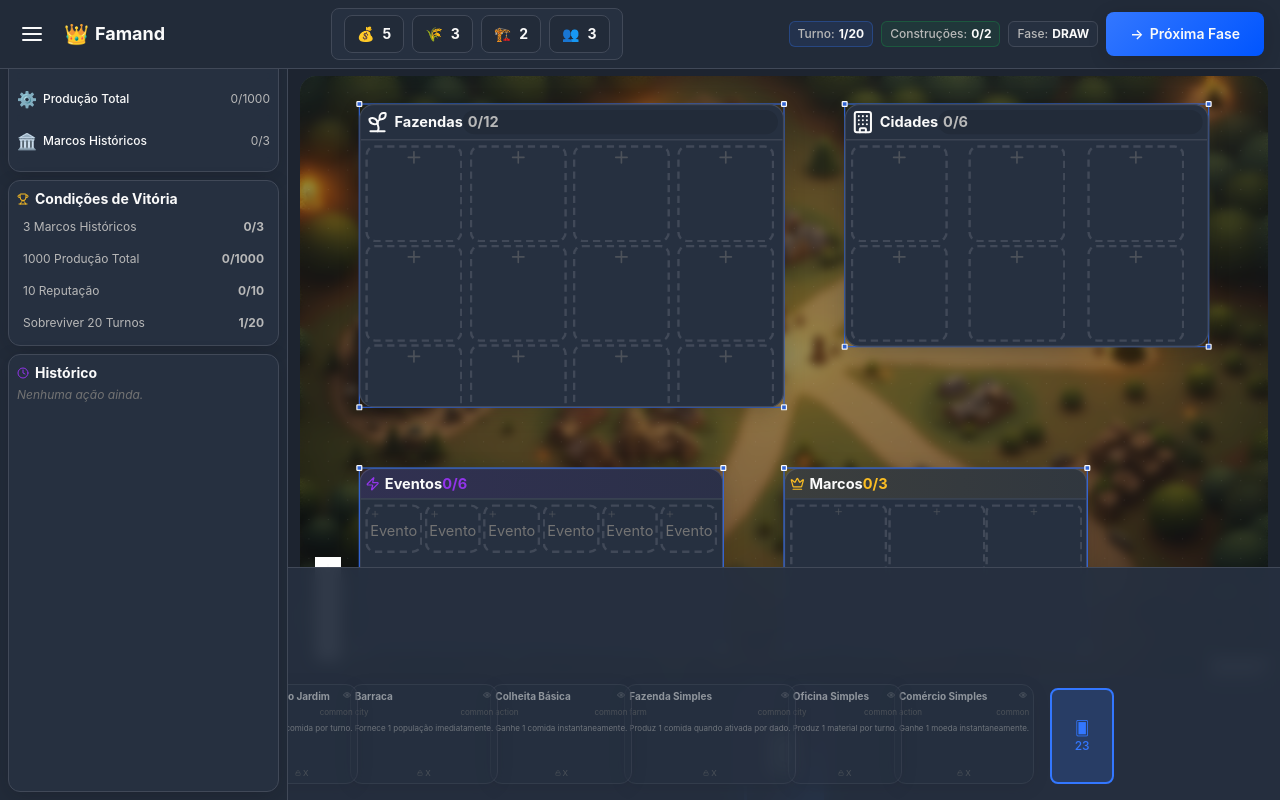
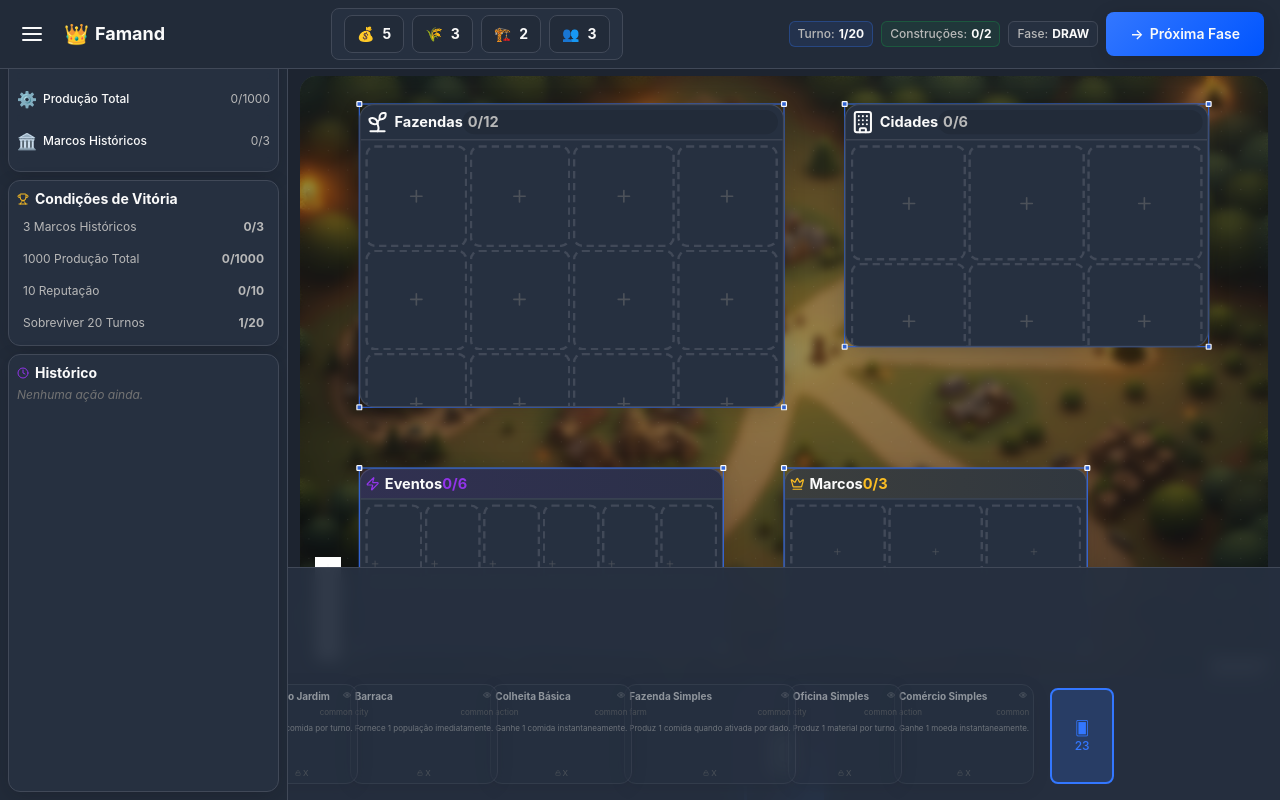
Before and after one commit to dmklda/farmandcity, a React (Vite) app: page / in a window 1280 px wide. Built offline with nearby package versions, Linux system fonts and the light colour scheme.

Commit message:
Refactor grid cells to be flexible
Make grid cells (Farm, City, Landmark, Event) flexible and responsive to resizing, ensuring they adapt to the new ReactFlow layout.

```diff
--- a/src/components/flow-nodes/CityNode.tsx
+++ b/src/components/flow-nodes/CityNode.tsx
@@ -22,13 +22,13 @@ const CityNode: React.FC<{ data: CityNodeData }> = ({ data }) => {
   const renderGrid = () => {
     const cols = grid[0]?.length || 2;
     return (
-      <div className={`grid gap-0.5 p-1`} style={{ gridTemplateColumns: `repeat(${cols}, minmax(0, 1fr))` }}>
+      <div className={`grid gap-0.5 p-1 flex-1`} style={{ gridTemplateColumns: `repeat(${cols}, minmax(0, 1fr))` }}>
         {grid.flatMap((row, rowIndex) =>
           row.map((cell, colIndex) => (
             <div
               key={`${rowIndex}-${colIndex}`}
               className={`
-                grid-cell w-20 h-20 place-items-center text-xs font-medium cursor-pointer
+                grid-cell aspect-square flex items-center justify-center text-xs font-medium cursor-pointer
                 ${highlight ? 'available' : ''}
                 ${cell.card ? 'bg-surface-hover border-solid' : 'border-2 border-dashed border-border'}
               `}
@@ -55,7 +55,7 @@ const CityNode: React.FC<{ data: CityNodeData }> = ({ data }) => {
     <>
       <NodeResizer minWidth={300} minHeight={200} />
       <div className={`
-        surface-elevated transition-all duration-300 relative overflow-hidden w-full h-full
+        surface-elevated transition-all duration-300 relative overflow-hidden w-full h-full flex flex-col
         ${highlight ? 'ring-2 ring-offset-2 ring-offset-background ring-city-color' : ''}
       `}>
         {/* Header */}
--- a/src/components/flow-nodes/EventNode.tsx
+++ b/src/components/flow-nodes/EventNode.tsx
@@ -22,7 +22,7 @@ const EventNode: React.FC<{ data: EventNodeData }> = ({ data }) => {
   return (
     <>
       <NodeResizer minWidth={250} minHeight={150} />
-      <div className="surface-elevated border-2 border-magic-color w-full h-full">
+      <div className="surface-elevated border-2 border-magic-color w-full h-full flex flex-col">
         <div className="p-1 border-b border-border bg-gradient-to-r from-magic-color/10 to-magic-color/5">
           <div className="grid grid-cols-[auto_1fr_auto] items-center">
             <div className="grid grid-cols-[auto_auto] items-center gap-1">
@@ -35,15 +35,15 @@ const EventNode: React.FC<{ data: EventNodeData }> = ({ data }) => {
           </div>
         </div>
 
-        <div className="p-1">
-          <div className="grid auto-cols-fr grid-flow-col gap-0.5">
+        <div className="p-1 flex-1">
+          <div className="grid auto-cols-fr grid-flow-col gap-0.5 h-full">
             {Array.from({ length: eventMax }, (_, i) => {
               const eventCard = eventGrid[0] && eventGrid[0][i]?.card;
               return (
                 <div
                   key={i}
                   className={`
-                    min-h-[40px] rounded-lg border-2 border-dashed grid grid-rows-[auto_auto_auto] place-items-center
+                    min-h-[40px] rounded-lg border-2 border-dashed flex flex-col items-center justify-center
                     transition-all duration-300 cursor-pointer
                     ${highlight ? 'border-magic-color bg-magic-color/10' : 'border-border bg-surface-card'}
                     ${eventCard ? 'border-solid bg-surface-hover' : ''}
--- a/src/components/flow-nodes/FarmNode.tsx
+++ b/src/components/flow-nodes/FarmNode.tsx
@@ -22,13 +22,13 @@ const FarmNode: React.FC<{ data: FarmNodeData }> = ({ data }) => {
   const renderGrid = () => {
     const cols = grid[0]?.length || 2;
     return (
-      <div className={`grid gap-0.5 p-1`} style={{ gridTemplateColumns: `repeat(${cols}, minmax(0, 1fr))` }}>
+      <div className={`grid gap-0.5 p-1 flex-1`} style={{ gridTemplateColumns: `repeat(${cols}, minmax(0, 1fr))` }}>
         {grid.flatMap((row, rowIndex) =>
           row.map((cell, colIndex) => (
             <div
               key={`${rowIndex}-${colIndex}`}
               className={`
-                grid-cell w-20 h-20 place-items-center text-xs font-medium cursor-pointer
+                grid-cell aspect-square flex items-center justify-center text-xs font-medium cursor-pointer
                 ${highlight ? 'available' : ''}
                 ${cell.card ? 'bg-surface-hover border-solid' : 'border-2 border-dashed border-border'}
               `}
@@ -55,7 +55,7 @@ const FarmNode: React.FC<{ data: FarmNodeData }> = ({ data }) => {
     <>
       <NodeResizer minWidth={300} minHeight={200} />
       <div className={`
-        surface-elevated transition-all duration-300 relative overflow-hidden w-full h-full
+        surface-elevated transition-all duration-300 relative overflow-hidden w-full h-full flex flex-col
         ${highlight ? 'ring-2 ring-offset-2 ring-offset-background ring-farm-color' : ''}
       `}>
         {/* Header */}
--- a/src/components/flow-nodes/LandmarkNode.tsx
+++ b/src/components/flow-nodes/LandmarkNode.tsx
@@ -13,7 +13,7 @@ const LandmarkNode: React.FC<{ data: LandmarkNodeData }> = ({ data }) => {
   return (
     <>
       <NodeResizer minWidth={200} minHeight={150} />
-      <div className="surface-elevated border-2 border-secondary w-full h-full">
+      <div className="surface-elevated border-2 border-secondary w-full h-full flex flex-col">
         <div className="p-1 border-b border-border bg-gradient-to-r from-secondary/10 to-secondary/5">
           <div className="grid grid-cols-[auto_1fr_auto] items-center">
             <div className="grid grid-cols-[auto_auto] items-center gap-1">
@@ -26,13 +26,13 @@ const LandmarkNode: React.FC<{ data: LandmarkNodeData }> = ({ data }) => {
           </div>
         </div>
 
-        <div className="p-1">
-          <div className="grid grid-cols-3 gap-0.5">
+        <div className="p-1 flex-1">
+          <div className="grid grid-cols-3 gap-0.5 h-full">
             {Array.from({ length: 3 }, (_, i) => (
               <div
                 key={i}
                 className={`
-                  w-20 h-20 rounded-md border-2 border-dashed place-items-center
+                  aspect-square rounded-md border-2 border-dashed flex items-center justify-center
                   transition-all duration-300
                   ${i < landmarkCount
                     ? 'border-secondary bg-secondary/20 text-secondary'
@@ -40,7 +40,7 @@ const LandmarkNode: React.FC<{ data: LandmarkNodeData }> = ({ data }) => {
                   }
                 `}
               >
-                <div className="grid place-items-center">
+                <div className="flex items-center justify-center">
                   {i < landmarkCount ? (
                     <Crown className="w-2 h-2" />
                   ) : (
```
